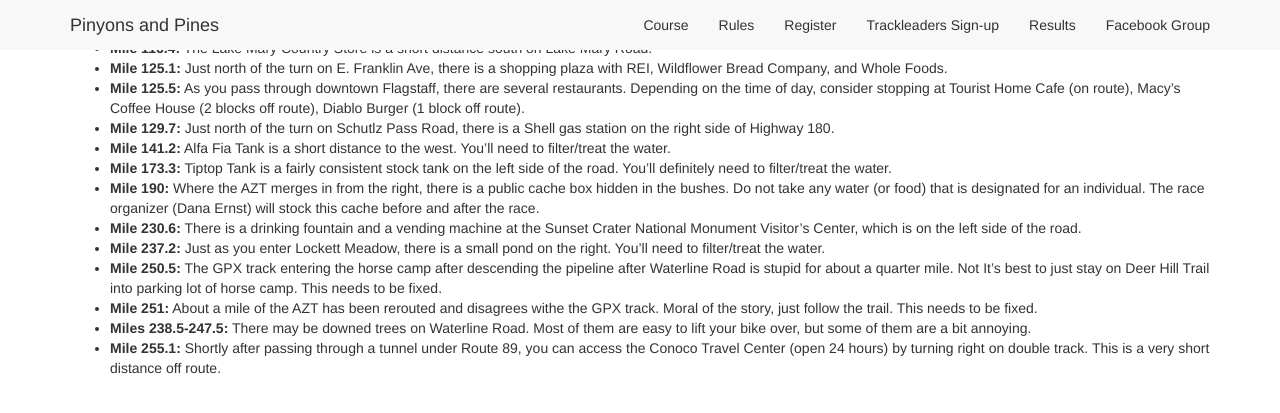
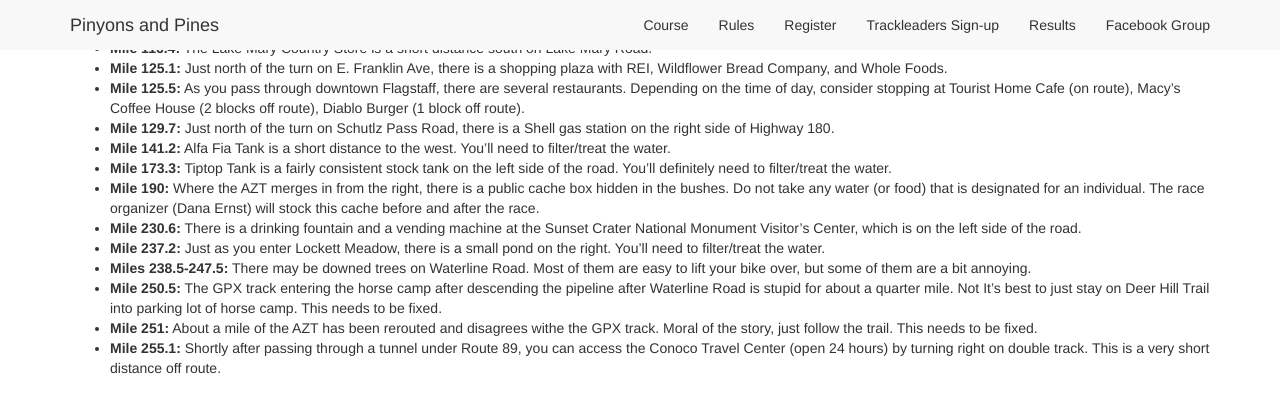
Before and after one commit to dcernst/PinyonsPines, a Jekyll site: the page built from course.md, in a window 1280 px wide and 900 px high, scrolled down 1474 px, cut to the strip 0-414 px from the top of the window. Built offline with Jekyll 4.4.1, drawn with Linux system fonts in a browser that asks for light colours; nearby versions of some CDN libraries.

```diff
--- a/course.md
+++ b/course.md
@@ -38,9 +38,9 @@ Below are some important notes, including information concerning resupply option
 - **Mile 190:** Where the AZT merges in from the right, there is a public cache box hidden in the bushes. Do not take any water (or food) that is designated for an individual. The race organizer (Dana Ernst) will stock this cache before and after the race.
 - **Mile 230.6:** There is a drinking fountain and a vending machine at the Sunset Crater National Monument Visitor's Center, which is on the left side of the road.
 - **Mile 237.2:** Just as you enter Lockett Meadow, there is a small pond on the right. You'll need to filter/treat the water.
+- **Miles 238.5-247.5:** There may be downed trees on Waterline Road. Most of them are easy to lift your bike over, but some of them are a bit annoying.
 - **Mile 250.5:** The GPX track entering the horse camp after descending the pipeline after Waterline Road is stupid for about a quarter mile. Not It’s best to just stay on Deer Hill Trail into parking lot of horse camp. This needs to be fixed.
 - **Mile 251:** About a mile of the AZT has been rerouted and disagrees withe the GPX track. Moral of the story, just follow the trail. This needs to be fixed.
-- **Miles 238.5-247.5:** There may be downed trees on Waterline Road. Most of them are easy to lift your bike over, but some of them are a bit annoying.
 - **Mile 255.1:** Shortly after passing through a tunnel under Route 89, you can access the Conoco Travel Center (open 24 hours) by turning right on double track. This is a very short distance off route.
 
 <br>
```
